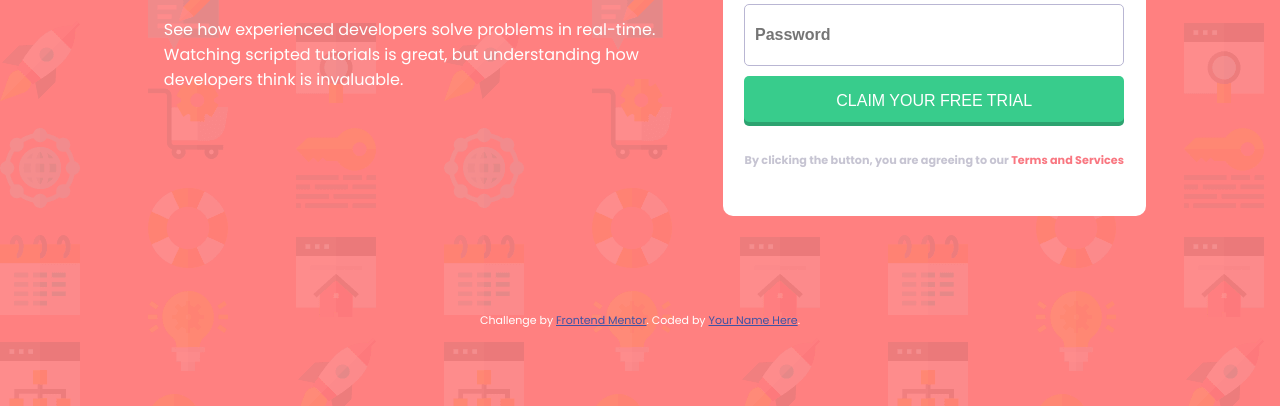
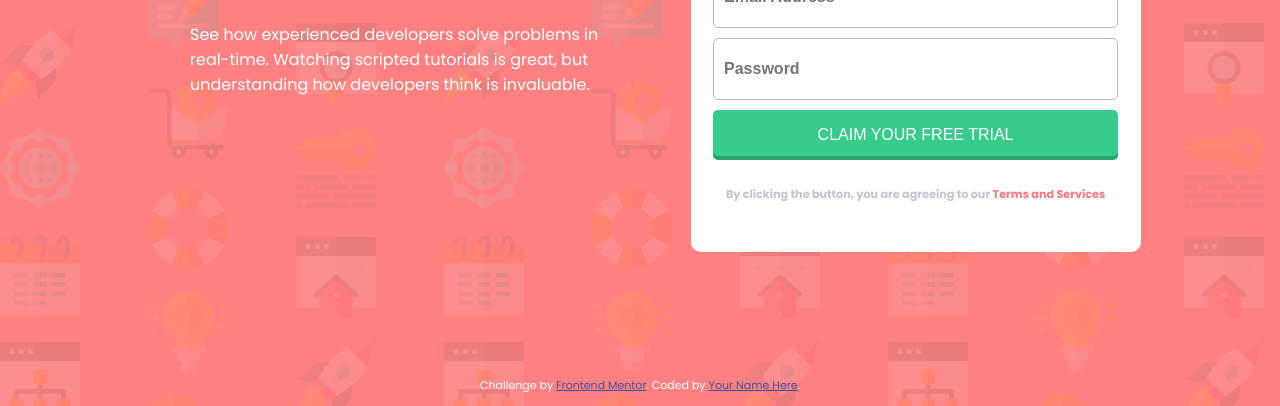
Before and after one commit to ksacac/signup, a plain HTML site: page index.html in a window 1280 px wide. Shown: the part 394-800 px from the top of the page. Drawn offline with Linux system fonts and the light colour scheme.

Commit message:
Add files via upload

```diff
--- a/css/style.css
+++ b/css/style.css
@@ -13,15 +13,19 @@ body {
 }
 
 .grid-container {
-  display: grid;
-  grid-template-columns: auto auto;
+  display: flex;
+  flex-direction: row;
+  flex-wrap: wrap;
+  justify-content: center;
 }
 
 .grid-item {
+  width: 450px;
   padding:5% 5%;
 }
 
 .grid-item2 {
+  width: 450px;
   padding:5% 0%;
   text-align: center;
 }
```
